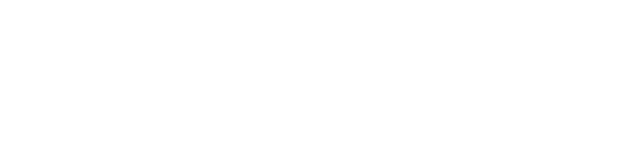
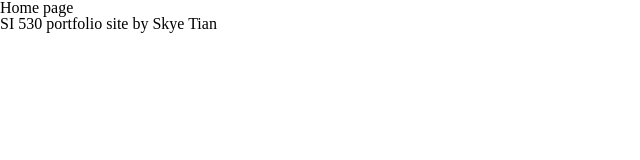
Before and after one commit to ziqintian/539portfolio, a plain HTML site: page index.html in a window 1280 px wide. Shown: the whole page, without its empty margins (0-640 px from the left). Drawn offline with Linux system fonts and the light colour scheme.

Commit message:
Add files via upload

```diff
--- a/index.html
+++ b/index.html
@@ -1 +1,15 @@
 <!-- home page for my portfolio -->
+<!DOCTYPE html>
+<html lang="en">
+    <head>
+        <meta charset="UTF-8">
+        <link rel="stylesheet" href="css/html5reset.css">
+        <title>Home Page</title>
+    </head>
+    <body>
+        <header>
+            <h1>Home page</h1>
+            <p>SI 530 portfolio site by Skye Tian</p>
+        </header>
+    </body>
+</html>
```
